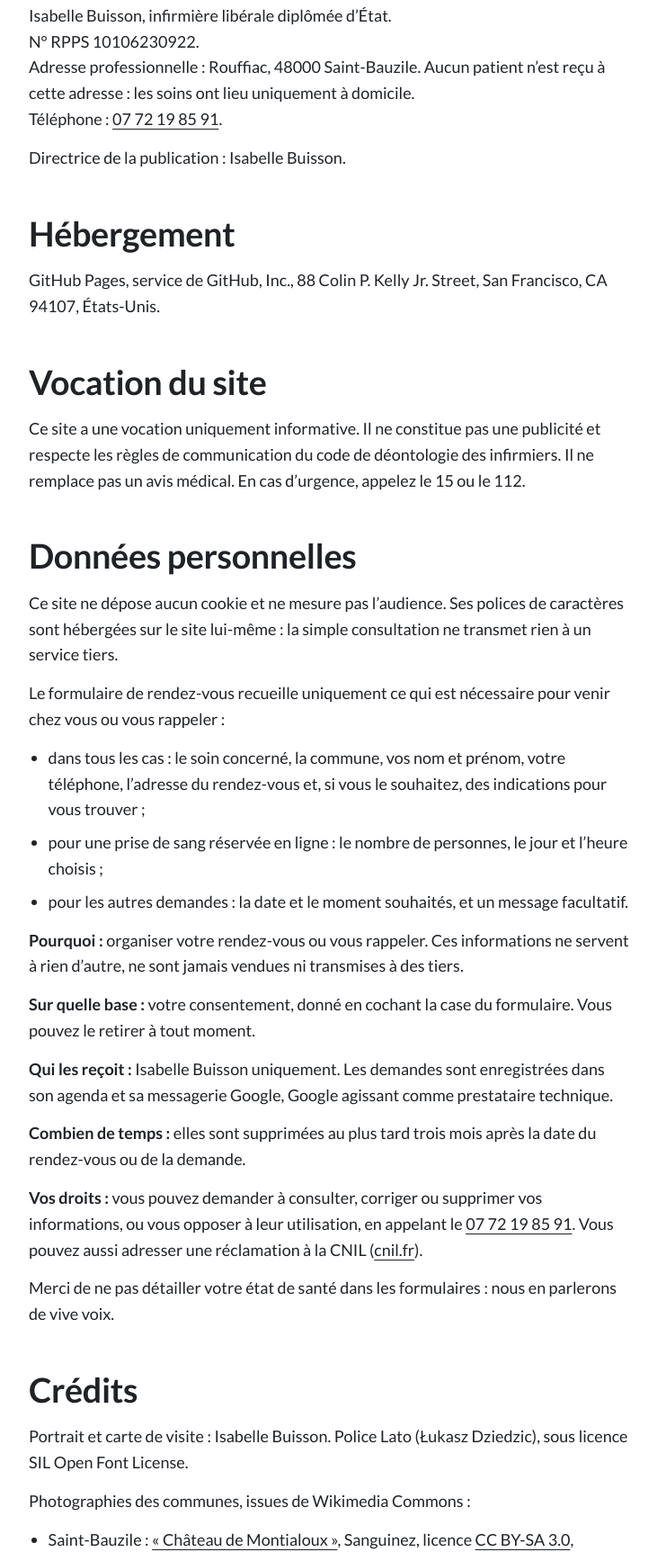
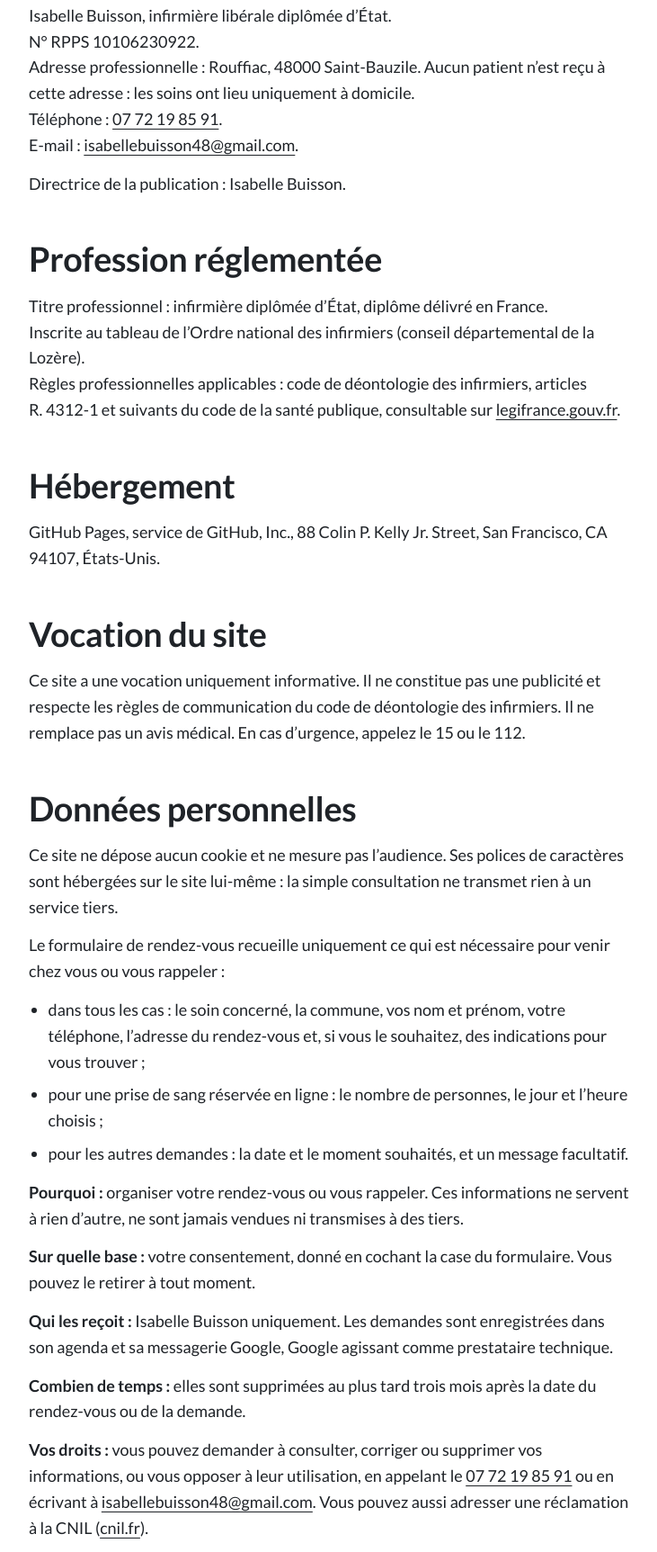
Before and after one commit to Mathis428/infirmiere-rouffiac, a website: page mentions-legales.html in a window 1280 px wide. Shown: the part 303-2028 px from the top of the page at 90% size, without its empty margins (268-999 px from the left). Drawn offline with Linux system fonts and the light colour scheme.

Commit message:
Mentions légales : e-mail et mentions de profession réglementée
Co-Authored-By: Claude Opus 5.5 <noreply@anthropic.com>

```diff
--- a/mentions-legales.html
+++ b/mentions-legales.html
@@ -18,8 +18,14 @@
   <p>Isabelle Buisson, infirmière libérale diplômée d’État.<br>
   N° RPPS 10106230922.<br>
   Adresse professionnelle&nbsp;: Rouffiac, 48000 Saint-Bauzile. Aucun patient n’est reçu à cette adresse&nbsp;: les soins ont lieu uniquement à domicile.<br>
-  Téléphone&nbsp;: <a href="tel:+33772198591">07&nbsp;72&nbsp;19&nbsp;85&nbsp;91</a>.</p>
+  Téléphone&nbsp;: <a href="tel:+33772198591">07&nbsp;72&nbsp;19&nbsp;85&nbsp;91</a>.<br>
+  E-mail&nbsp;: <a href="mailto:isabellebuisson48@gmail.com">isabellebuisson48@gmail.com</a>.</p>
   <p>Directrice de la publication&nbsp;: Isabelle Buisson.</p>
+
+  <h2>Profession réglementée</h2>
+  <p>Titre professionnel&nbsp;: infirmière diplômée d’État, diplôme délivré en France.<br>
+  Inscrite au tableau de l’Ordre national des infirmiers (conseil départemental de la Lozère).<br>
+  Règles professionnelles applicables&nbsp;: code de déontologie des infirmiers, articles R.&nbsp;4312-1 et suivants du code de la santé publique, consultable sur <a href="https://www.legifrance.gouv.fr">legifrance.gouv.fr</a>.</p>
 
   <h2>Hébergement</h2>
   <p>GitHub Pages, service de GitHub, Inc., 88 Colin P. Kelly Jr. Street, San Francisco, CA 94107, États-Unis.</p>
@@ -39,7 +45,7 @@
   <p><strong>Sur quelle base&nbsp;:</strong> votre consentement, donné en cochant la case du formulaire. Vous pouvez le retirer à tout moment.</p>
   <p><strong>Qui les reçoit&nbsp;:</strong> Isabelle Buisson uniquement. Les demandes sont enregistrées dans son agenda et sa messagerie Google, Google agissant comme prestataire technique.</p>
   <p><strong>Combien de temps&nbsp;:</strong> elles sont supprimées au plus tard trois mois après la date du rendez-vous ou de la demande.</p>
-  <p><strong>Vos droits&nbsp;:</strong> vous pouvez demander à consulter, corriger ou supprimer vos informations, ou vous opposer à leur utilisation, en appelant le <a href="tel:+33772198591">07&nbsp;72&nbsp;19&nbsp;85&nbsp;91</a>. Vous pouvez aussi adresser une réclamation à la CNIL (<a href="https://www.cnil.fr">cnil.fr</a>).</p>
+  <p><strong>Vos droits&nbsp;:</strong> vous pouvez demander à consulter, corriger ou supprimer vos informations, ou vous opposer à leur utilisation, en appelant le <a href="tel:+33772198591">07&nbsp;72&nbsp;19&nbsp;85&nbsp;91</a> ou en écrivant à <a href="mailto:isabellebuisson48@gmail.com">isabellebuisson48@gmail.com</a>. Vous pouvez aussi adresser une réclamation à la CNIL (<a href="https://www.cnil.fr">cnil.fr</a>).</p>
   <p>Merci de ne pas détailler votre état de santé dans les formulaires&nbsp;: nous en parlerons de vive voix.</p>
 
   <h2 id="credits">Crédits</h2>
```
